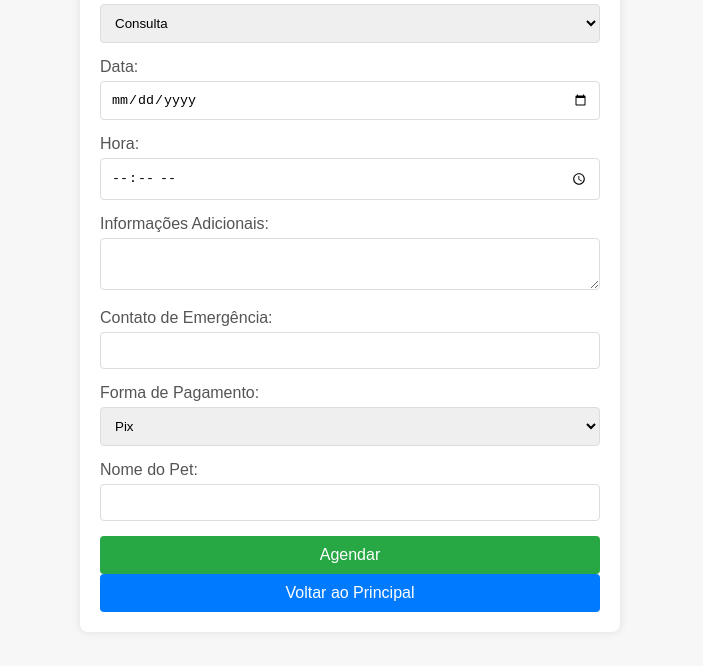
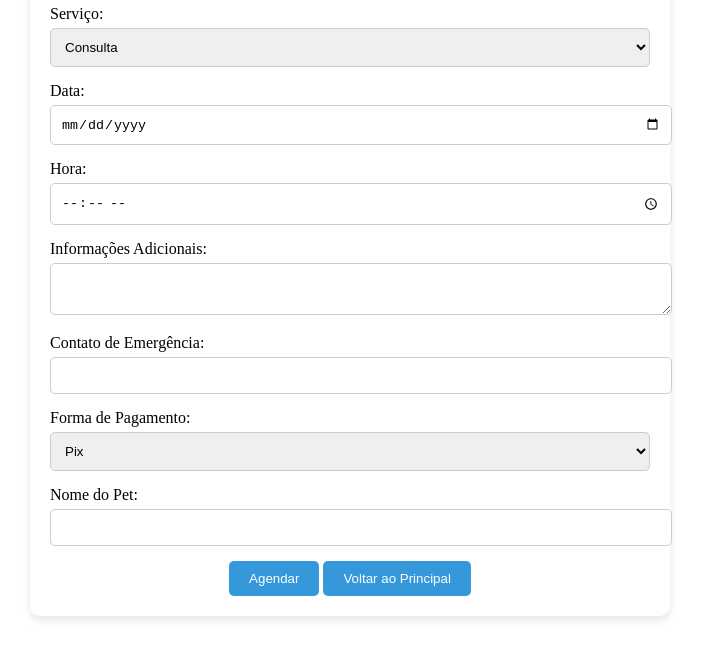
Before and after one commit to RodrigoMaciel00/Projeto-B, a plain HTML site: page public/schedule.html in a window 1280 px wide. Shown: the part 143-809 px from the top of the page, without its empty margins (290-993 px from the left). Drawn offline with Linux system fonts and the light colour scheme.

Commit message:
Update schedule.css

```diff
--- a/public/css/schedule.css
+++ b/public/css/schedule.css
@@ -1,67 +1,46 @@
-/* schedule.css */
-
-body {
-    font-family: Arial, sans-serif;
-    background-color: #f7f7f7;
-    display: flex;
-    justify-content: center;
-    align-items: center;
-    height: 100vh;
-    margin: 0;
-}
-
+/* Specific styles for the schedule page */
 .container {
-    background-color: #ffffff;
+    max-width: 600px;
+    margin: 50px auto;
     padding: 20px;
-    border-radius: 8px;
-    box-shadow: 0 0 10px rgba(0, 0, 0, 0.1);
-    width: 100%;
-    max-width: 500px;
+    background: #fff;
+    border-radius: 10px;
+    box-shadow: 0 4px 8px rgba(0,0,0,0.1);
+    text-align: center;
 }
 
 h1 {
     margin-bottom: 20px;
-    color: #333;
-    text-align: center;
+    font-size: 2em;
 }
 
 .form-group {
     margin-bottom: 15px;
+    text-align: left;
 }
 
-label {
+.form-group label {
     display: block;
     margin-bottom: 5px;
-    color: #555;
 }
 
-input, select, textarea {
+.form-group input, .form-group select, .form-group textarea {
     width: 100%;
     padding: 10px;
-    border: 1px solid #ddd;
-    border-radius: 4px;
-    box-sizing: border-box;
+    border: 1px solid #ccc;
+    border-radius: 5px;
 }
 
 button {
-    width: 100%;
-    padding: 10px;
-    background-color: #28a745;
+    padding: 10px 20px;
+    background: #3498db;
     color: #fff;
     border: none;
-    border-radius: 4px;
+    border-radius: 5px;
     cursor: pointer;
-    font-size: 16px;
+    transition: background 0.3s;
 }
 
 button:hover {
-    background-color: #218838;
+    background: #2980b9;
 }
-
-button[type="button"] {
-    background-color: #007bff;
-}
-
-button[type="button"]:hover {
-    background-color: #0056b3;
-}
```
